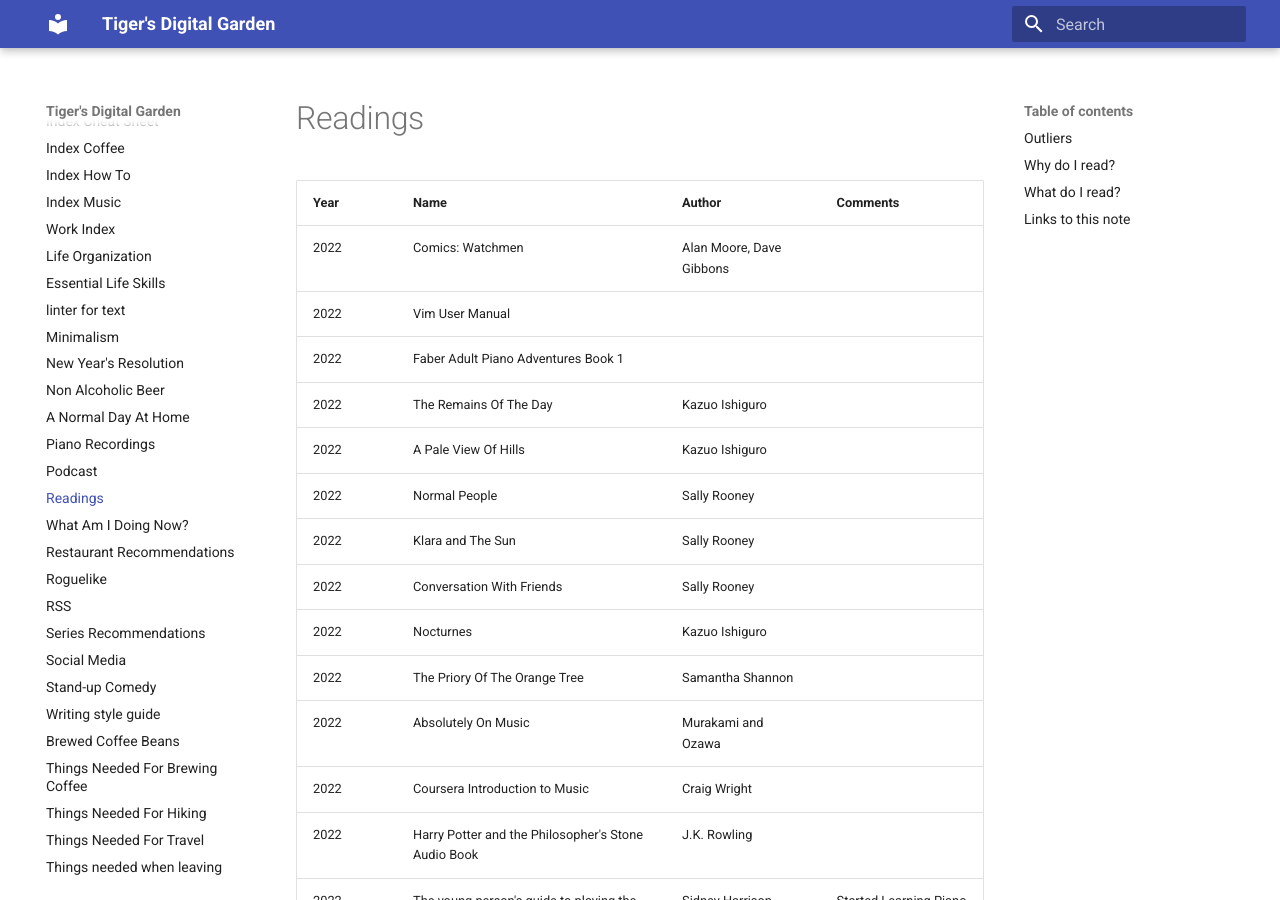
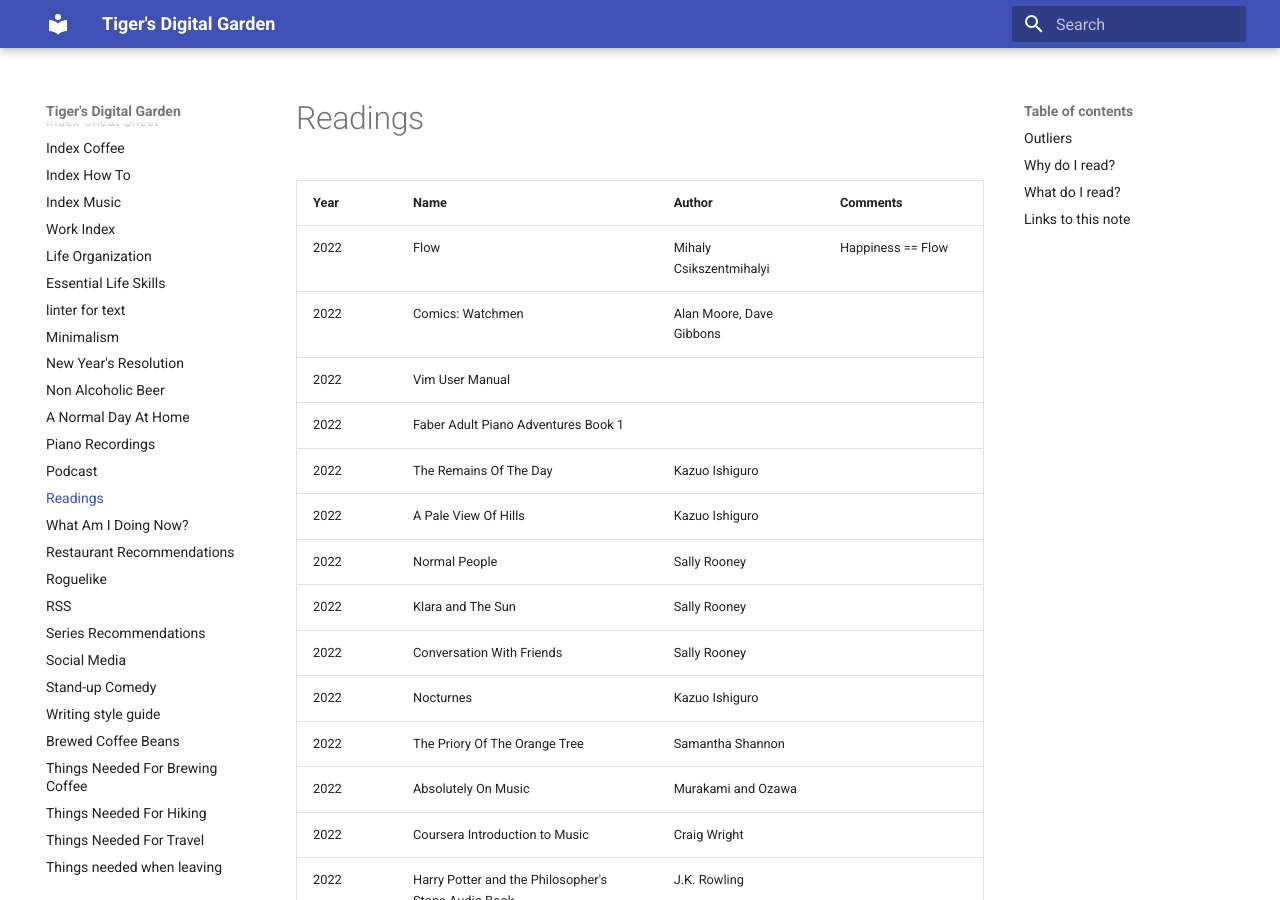
Before and after one commit to ynotstartups/notes, an MkDocs documentation site: the page built from notes/reading.md, in a window 1280 px wide and 900 px high. Built offline with MkDocs 1.6.1 and Material for MkDocs 9.7.7, drawn with Linux system fonts in a browser that asks for light colours.

Commit message:
add flow

```diff
--- a/notes/reading.md
+++ b/notes/reading.md
@@ -2,6 +2,7 @@
 
 | Year | Name                                                                       | Author                          | Comments                            |
 | ---- | -------------------------------------------------------------------------- | ------------------------------- | ----------------------------------- |
+| 2022 | Flow                                                                       | Mihaly Csikszentmihalyi         | Happiness == Flow                   |
 | 2022 | Comics: Watchmen                                                           | Alan Moore, Dave Gibbons        |                                     |
 | 2022 | Vim User Manual                                                            |                                 |                                     |
 | 2022 | Faber Adult Piano Adventures Book 1                                        |                                 |                                     |
```
